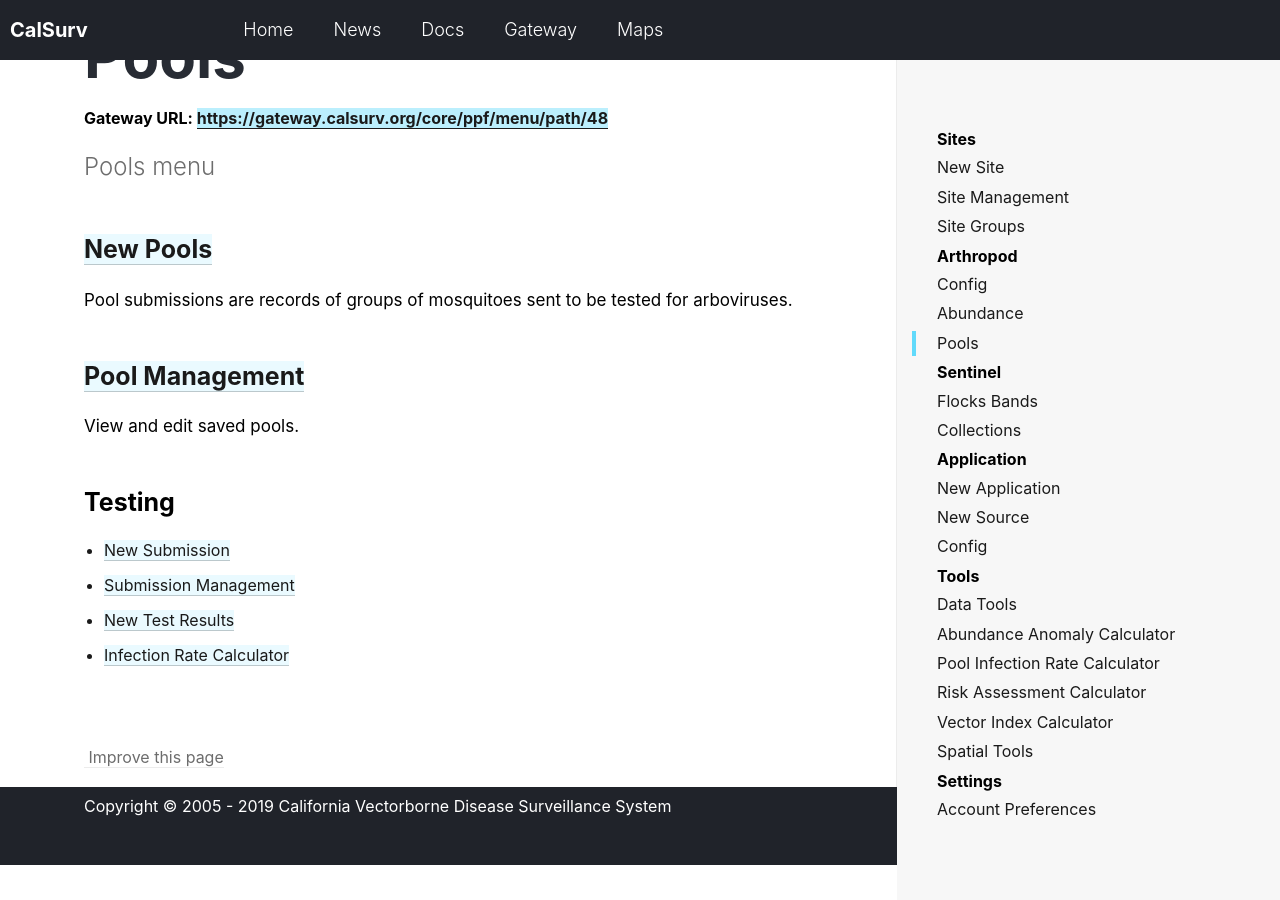
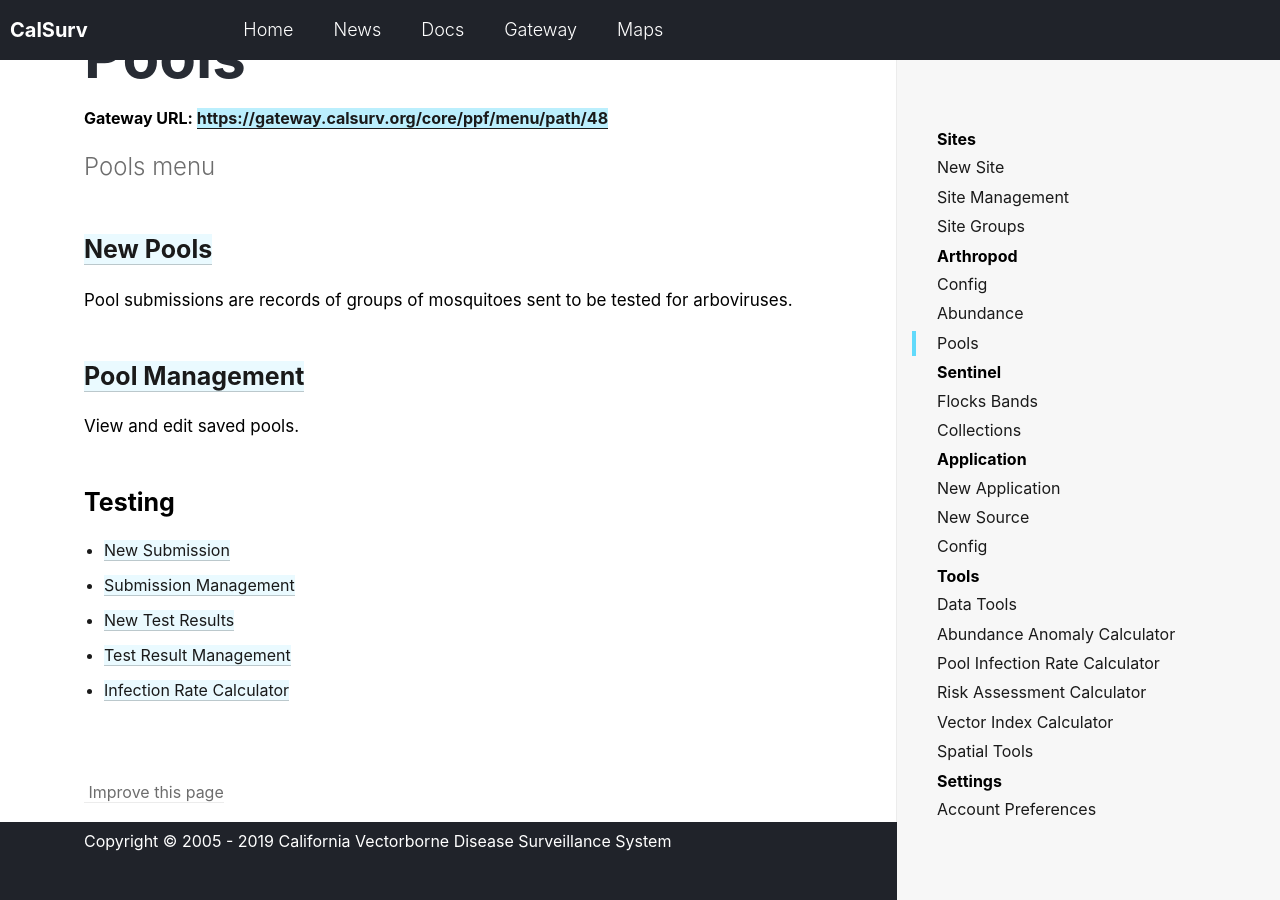
Before and after one commit to tlvaldepena/vectorsurv.org, a Jekyll site: the page built from _docs/arthropod/pools_menu.md, in a window 1280 px wide and 900 px high, scrolled down 116 px. Built offline with Jekyll 4.4.1, drawn with Linux system fonts in a browser that asks for light colours; before the commit the page ends 981 px from its top, so only the background shows below that.

Commit message:
Update pools_menu.md

```diff
--- a/_docs/arthropod/pools_menu.md
+++ b/_docs/arthropod/pools_menu.md
@@ -14,4 +14,5 @@ View and edit saved pools.
 * [New Submission]({{ site.baseur1 }}/docs/arthropod/submission)
 * [Submission Management]({{ site.baseur1 }}/docs/arthropod/submission-manage)
 * [New Test Results]({{ site.baseur1 }}/docs/arthropod/test-results)
+* [Test Result Management]({{ site.baseur1 }}/docs/arthropod/results-manage)
 * [Infection Rate Calculator]({{ site.baseur1 }}/docs/tools/calculators/infection-rate)
```
